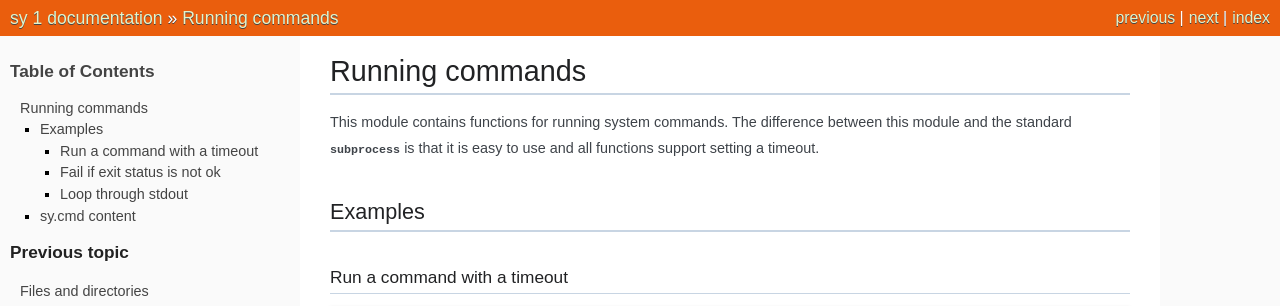
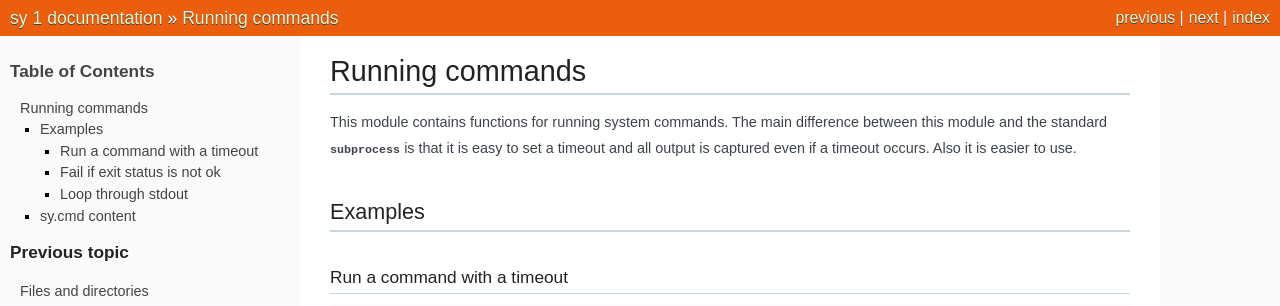
Before and after one commit to afajl/sy, a Sphinx documentation site: the page built from docs/cmd.rst, in a window 1280 px wide. Shown: the top 306 px of the page. Built offline with Sphinx 7.4.7, drawn with Linux system fonts in a browser that asks for light colours.

Commit message:
Logging mocking for logbook, package fixes and small docfixes

```diff
--- a/docs/cmd.rst
+++ b/docs/cmd.rst
@@ -2,9 +2,10 @@
 Running commands
 ================
 
-This module contains functions for running system commands. The difference
-between this module and the standard :mod:`subprocess` is that it is easy
-to use and all functions support setting a timeout.
+This module contains functions for running system commands. The main difference
+between this module and the standard :mod:`subprocess` is that it is easy to
+set a timeout and all output is captured even if a timeout occurs. Also it is
+easier to use.
 
 
 Examples
--- a/docs/net.rst
+++ b/docs/net.rst
@@ -7,7 +7,7 @@ Sending email
 =============
 ::
 
-    import sy
+    import sy.net
 
     sy.net.sendmail(to=['unix@foo.com', 'me@foo.com'],
                        subject='Script output',
@@ -23,7 +23,7 @@ Downloading files
 =================
 ::
 
-    import sy
+    import sy.net
 
     # Downloads file from http server
     sy.net.download('http://server/file.tgz', '/var/tmp/myfile.tgz')
--- a/setup.cfg
+++ b/setup.cfg
@@ -1,6 +1,6 @@
 [egg_info]
 tag_build = dev
-tag_date = true
+tag_date = false
 
 [aliases]
 release = egg_info -RDb ''
```
Also changed, not shown: other parts of docs/cmd.rst (+6 -0 lines), docs/intro.rst (+1 -8 lines), docs/path.rst (+6 -6 lines), 2 other files.
